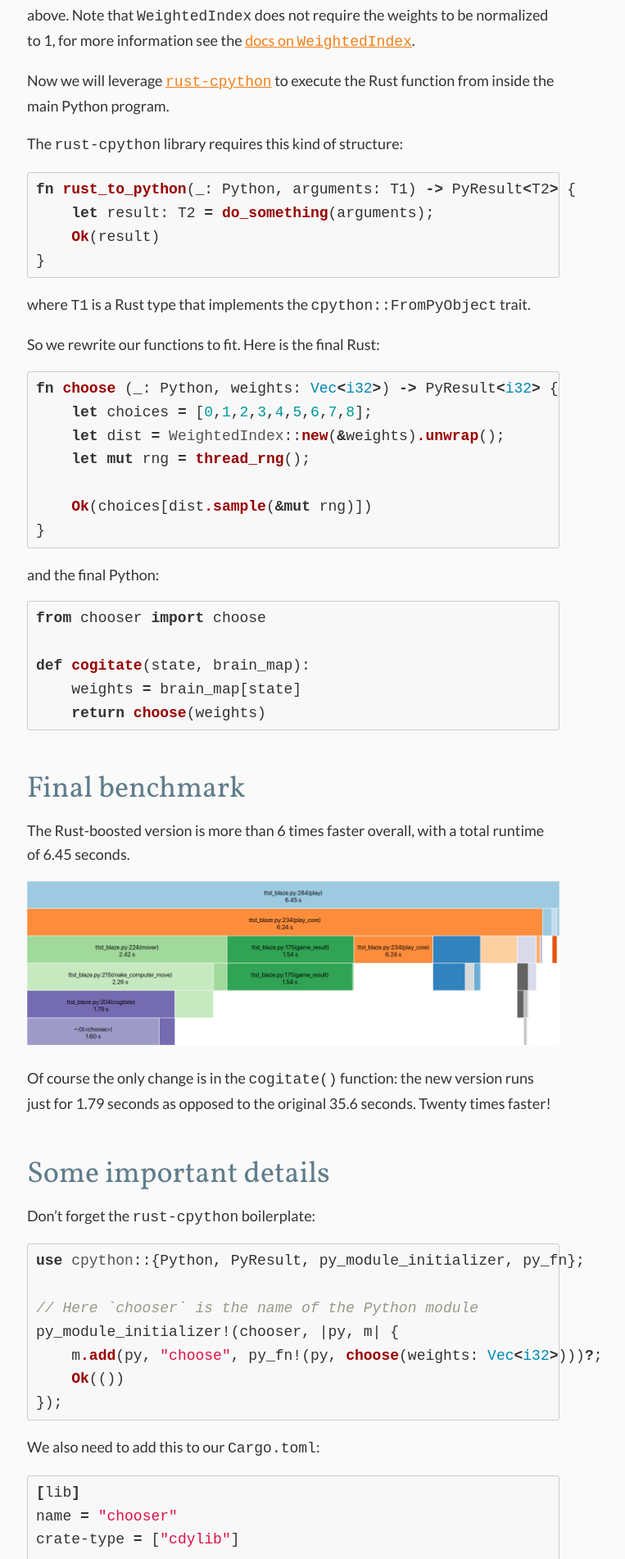
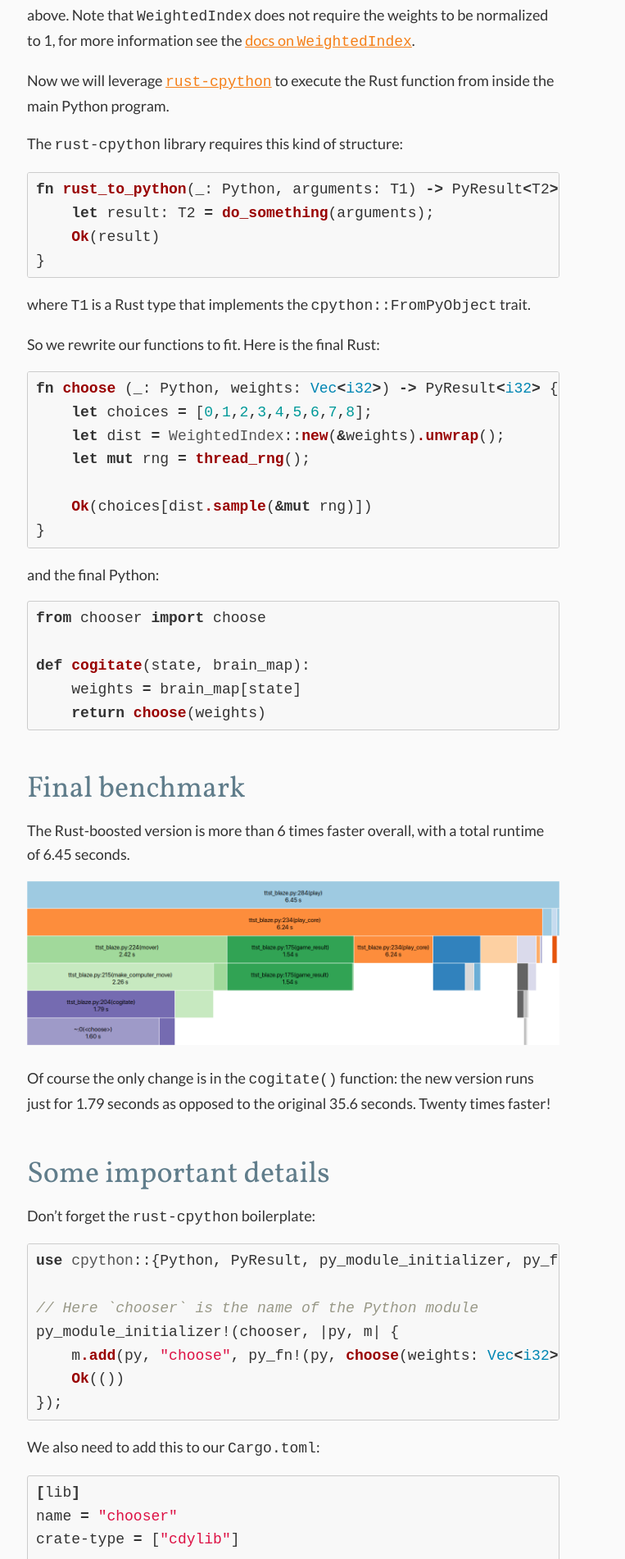
Before and after one commit to EnricoMiccoli/enricomiccoli.github.io, a Jekyll site: the page built from _posts/2020-10-21-speeding-up-python-with-rust-example.md, in a window 1280 px wide. Shown: the part 2015-3917 px from the top of the page at 82% size, without its empty margins (282-1045 px from the left). Built offline with Jekyll 4.4.1, drawn with Linux system fonts in a browser that asks for light colours.

Commit message:
[css] Add overflow-x: scroll to code blocks

```diff
--- a/css/main.scss
+++ b/css/main.scss
@@ -78,3 +78,6 @@ footer {
 figcaption {
     font-style: italic;
 }
+pre.highlight {
+    overflow-x: scroll;
+}
```
